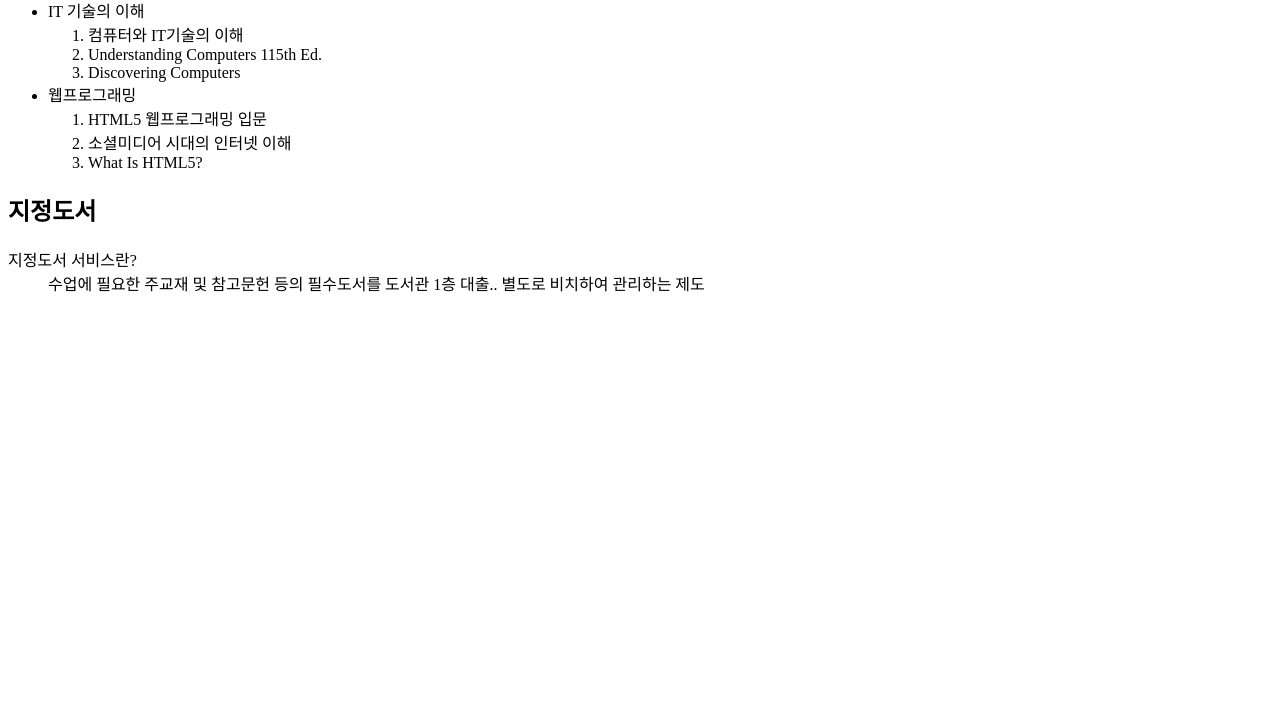
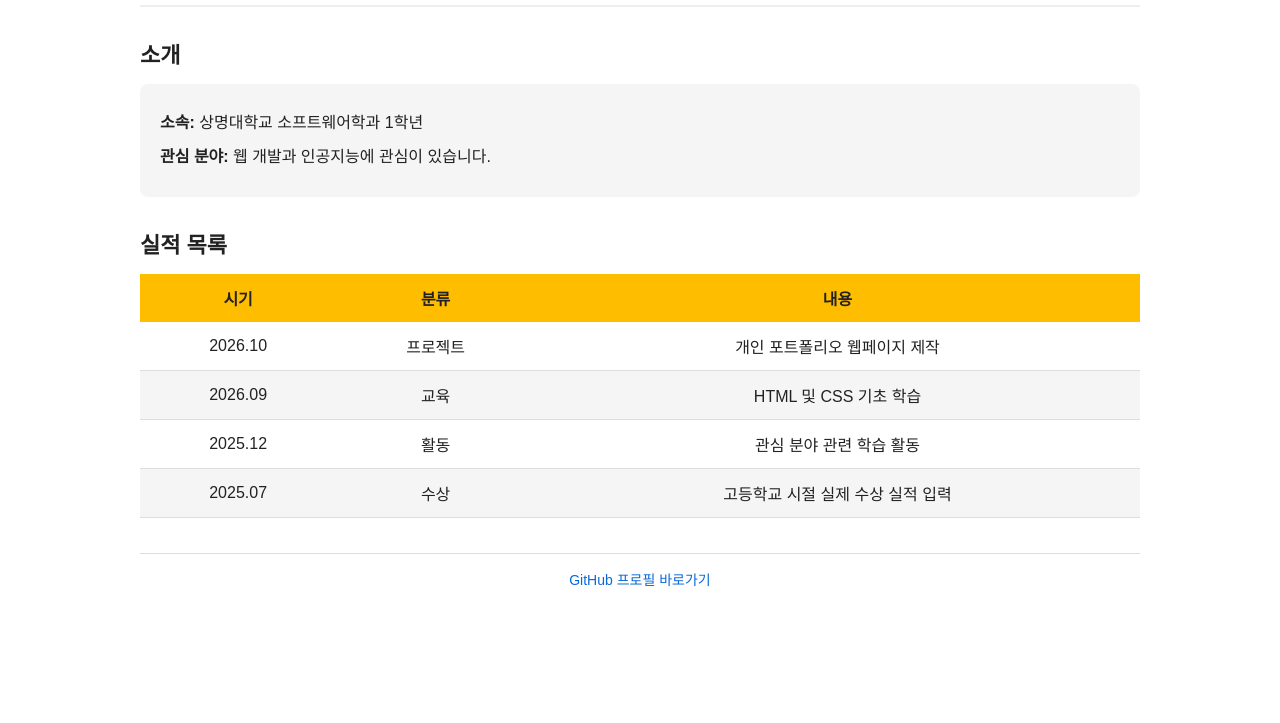
Before and after one commit to Panyu07/PANYU, a plain HTML site: page index.html in a window 1280 px wide. Shown: the part 77-800 px from the top of the page. Drawn offline with Linux system fonts and the light colour scheme.

Commit message:
중간과정 2

```diff
--- a/index.html
+++ b/index.html
@@ -1,29 +1,211 @@
 <!DOCTYPE html>
-<html>
+<html lang = "ko">
     <head>
-        <meta charset="UTF-8">
+        <meta charset = "UTF-8">
+        <meta name = "viewport" content = "width = device - width, initial - scale - 1.0">
+        <title> 개인 포트폴리오</title>
+
+        <style>
+            * {
+                box-sizing: border-box;
+            }
+
+            body
+            {
+                margin: 0;
+                padding: 30px;
+                font-family: Arial, "Malgun Gothic", sans-serif;
+                color: #222;
+                background-color: #ffffff;
+            }
+
+            /* 전체 페이지 */
+            .container
+            {
+                max-width: 1000px;
+                margin: 0 auto;
+            }
+
+            /* 상단 제목 */
+            header
+            {
+                display: flex;
+                justify-content: space-between;
+                align-items: center;
+                padding-bottom: 20px;
+                border-bottom: 2px solid #eeeeee;
+            }
+
+            header h1
+            {
+                margin: 0;
+                font-size: 28px;
+            }
+
+            header a,
+            footer a
+            {
+                color: #0969da;
+                text-decoration: none;
+            }
+
+            /* 각 영역 */
+            section
+            {
+                margin-top: 30px;
+            }
+
+            h2
+            {
+                margin-bottom: 15px;
+                font-size:22px;
+            }
+
+            /* 소개 */
+            .introduction
+            {
+                padding: 20px;
+                background-color: #f5f5f5;
+                border-radius: 8px;
+                line-height: 1.8;
+            }
+
+            .introduction p
+            {
+                margin: 5px 0;
+            }
+
+            /* 실적 표 */
+            table
+            {
+                width: 100%;
+                border-collapse: collapse;
+                text-align: center;
+            }
+
+            th
+            {
+                padding: 12px;
+                background-color: #ffbd00;
+                color: #222;
+            }
+
+            td
+            {
+                padding: 12px;
+                border-bottom: 1px solid #dddddd;
+            }
+
+            tbody tr:nth-child(even)
+            {
+                background-color: #f5f5f5;
+            }
+
+            /* 하단 */
+            footer
+            {
+                margin-top: 35px;
+                padding-top: 15px;
+                border-top: 1px solid #dddddd;
+                text-align: center;
+                font-size: 14px;
+            }
+
+            @media (max-width: 600px)
+            {
+                body
+                {
+                    padding: 15px;
+                }
+
+                header
+                {
+                    align-items: flex-start;
+                    gap: 10px;
+                    flex-direction: column;
+                }
+
+                table
+                {
+                    font-size: 13px;
+                }
+
+                th, td
+                {
+                    padding: 8px 4px;
+                }
+            }
+        </style>
     </head>
+
     <body>
-        <h2>과목별 참고도서 목록</h2>
-        <ul>
-            <li>IT 기술의 이해</li>
-            <ol>
-                <li>컴퓨터와 IT기술의 이해</li>
-                <li>Understanding Computers 115th Ed.</li>
-                <li>Discovering Computers</li>
-            </ol>
-            <li>웹프로그래밍</li>
-            <ol>
-                <li>HTML5 웹프로그래밍 입문</li>
-                <li>소셜미디어 시대의 인터넷 이해</li>
-                <li> What Is HTML5?</li>
-            </ol>
-        </ul>
-        <h2>지정도서</h2>
-        <dl>
-            <dt>지정도서 서비스란?</dt>
-            <dd>수업에 필요한 주교재 및 참고문헌 등의 필수도서를 도서관 1층 대출..
-                별도로 비치하여 관리하는 제도</dd>
-        </dl>
+        <div class = "container">
+
+            <!-- F-01 소개-->
+             <header>
+                <h1>Panyu07</h1>
+                <a href = "https://github.com/Panyu07" target = "_blank" rel = "noopener noreferrer"> GitHub 프로필</a>
+             </header>
+
+             <main>
+                <section id = "introduction">
+                    <h2>소개</h2>
+
+                    <div class = "introduction">
+                        <p><strong>소속:</strong> 상명대학교 소프트웨어학과 1학년</p>
+                        <p><strong>관심 분야:</strong> 웹 개발과 인공지능에 관심이 있습니다.</p>
+                    </div>
+                </section>
+
+                <!--F-03 실적 목록 -->
+                <section id = "achievements">
+                    <h2>실적 목록</h2>
+
+                    <table>
+                        <thead>
+                            <tr>
+                                <th>시기</th>
+                                <th>분류</th>
+                                <th>내용</th>
+                            </tr>
+                        </thead>
+
+                        <tbody>
+                            <tr>
+                                <td>2026.10</td>
+                                <td>프로젝트</td>
+                                <td>개인 포트폴리오 웹페이지 제작</td>
+                            </tr>
+
+                            <tr>
+                                <td>2026.09</td>
+                                <td>교육</td>
+                                <td>HTML 및 CSS 기초 학습</td>
+                            </tr>
+
+                            <tr>
+                                <td>2025.12</td>
+                                <td>활동</td>
+                                <td>관심 분야 관련 학습 활동</td>
+                            </tr>
+
+                            <tr>
+                                <td>2025.07</td>
+                                <td>수상</td>
+                                <td>고등학교 시절 실제 수상 실적 입력</td>
+                            </tr>
+                        </tbody>
+                    </table>
+                </section>
+             </main>
+
+             <!-- F-02 연락 채널: GitHub 링크는 페이지 전체에 하나만 사용 -->
+              <footer>
+                <a href = "https://github.com/Panyu07" target = "_blank" rel = "noopener noreferrer">
+                    GitHub 프로필 바로가기
+                </a>
+              </footer>
+
+        </div>
     </body>
 </html>
```
Also changed, not shown: doc05.html (+7 -7 lines), doc06.html (added, +1 -0 lines).
